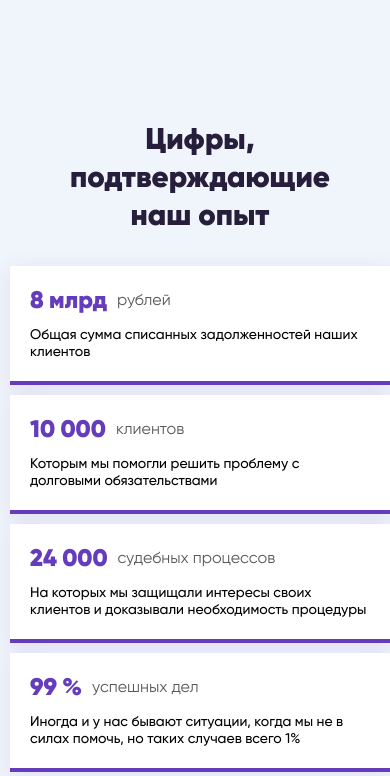
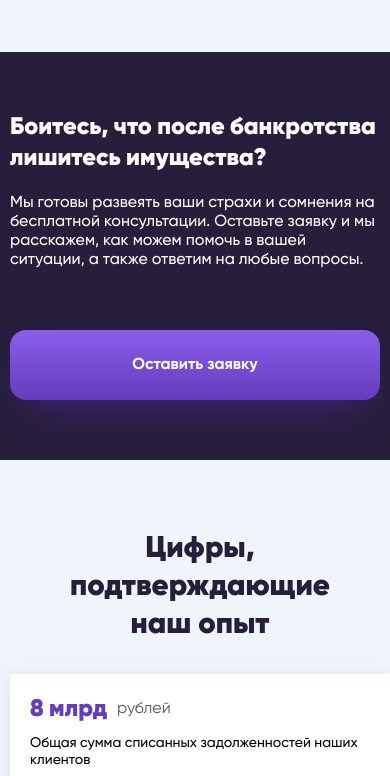
Before and after one commit to ES-Good/bonkrot, a website: page index.html in a window 390 px wide. Shown: the part 8188-8964 px from the top of the page. Drawn offline with Linux system fonts and the light colour scheme; files whose address does not match are found by name.

Commit message:
section property

```diff
--- a/index.html
+++ b/index.html
@@ -365,6 +365,20 @@
     </div>
   </section> -->
 
+  <section class="section property">
+    <div class="container property__container">
+      <div class="property__bg"><img src="img/property/bg.png" alt="bg"></div>
+      <div class="row property__row">
+        <div class="propety__box">
+          <h4 class="property__title">Боитесь, что после банкротства лишитесь имущества?</h4>
+          <p class="property__text">Мы готовы развеять ваши страхи и сомнения на бесплатной консультации. Оставьте заявку и мы расскажем, как можем помочь в вашей ситуации, а также ответим на любые вопросы.</p>
+        </div>
+        <button class="button property__button">Оставить заявку</button>
+      </div>
+    </div>
+  </section>
+  <!-- /.section property -->
+
   <section class="section digits">
     <div class="container-big">
       <div class="digits__row row">
@@ -404,7 +418,9 @@
   </section>
   <!-- /.section digits -->
 
+
   <section class="section positive">
+    <div class="positive__money"><img src="img/positive/money.png" alt="money"></div>
     <h3 class="section__title positive__title">Положительное решение суда </h3>
     <p class="section__subtitle positive__subtitle">на 85% зависит от опыта и профессионализма юриста</p>
     <div class="container-big">
--- a/sass/_media.sass
+++ b/sass/_media.sass
@@ -7,9 +7,15 @@
 
 
 @media screen and (max-width: 1550px)
+    .property
+        &__bg
+            width: 105%
     .positive
         &__content
             margin-left: -120px
+        &__money
+            width: 250px
+            top: 25%
     .main
         &__box
             margin-left: 0
@@ -60,6 +66,15 @@
             padding-right: 0
 
 @media screen and (max-width: 1200px)
+    .property
+        &__title
+            font-size: 30px
+            line-height: 39px
+            max-width: 480px
+        &__text
+            font-size: 20px
+            line-height: 24px
+            max-width: 480px
     .digits
         padding-top: 90px
         &__card
@@ -76,6 +91,8 @@
         padding-top: 130px
         padding-left: 30px
         padding-right: 30px
+        &__money
+            top: 15%
         &__subtitle
             margin-bottom: 80px
         &__content
@@ -221,6 +238,16 @@
 
 
 @media screen and (max-width: 992px)
+    .property
+        background: $dark
+        padding-top: 60px
+        padding-bottom: 60px
+        &__bg
+            display: none
+        &__title
+            max-width: 390px
+        &__text
+            max-width: 390px
     .digits
         &__row
             flex-direction: column
@@ -231,6 +258,8 @@
             margin-bottom: 30px
             text-align: center
     .positive
+        &__money
+            display: none
         &__row
             flex-direction: column
             align-items: center
@@ -413,6 +442,15 @@
             bottom: -90px
 
 @media screen and (max-width: 767px)
+    .property
+        &__row
+            flex-direction: column
+            align-items: center
+        &__text
+            margin-bottom: 60px
+            max-width: 100%
+        &__title
+            max-width: 100%
     .footer
         padding-bottom: 140px
         &__row
@@ -577,6 +615,15 @@
             margin: 10px 0
 
 @media screen and (max-width: 575px)
+    .property
+        &__title
+            font-size: 24px
+            line-height: 31px
+        &__text
+            font-size: 16px
+            line-height: 19px
+        &__button
+            width: 100%
     .digits
         padding-top: 70px
         padding-right: 0
--- a/sass/style.sass
+++ b/sass/style.sass
@@ -11,9 +11,10 @@
 @import 'templates/help'
 @import 'templates/form-block'
 @import 'templates/life-after'
+@import 'templates/emotion'
+@import 'templates/property'
+@import 'templates/digits'
 @import 'templates/positive'
-@import 'templates/emotion'
-@import 'templates/digits'
 @import 'templates/comments'
 @import 'templates/doubt'
 @import 'templates/footer'
--- a/sass/templates/_positive.sass
+++ b/sass/templates/_positive.sass
@@ -1,6 +1,7 @@
 .positive
   background-color: $light
   padding-top: 200px
+  position: relative
   &__title
     margin: auto
     text-align: center
@@ -41,3 +42,8 @@
     position: absolute
     left: -58px
     top: -3px
+  &__money
+    position: absolute
+    right: 0
+    z-index: 2
+    top: 21%
--- /dev/null
+++ b/sass/templates/_property.sass
@@ -0,0 +1,39 @@
+.property
+  background: linear-gradient(to bottom, $white 50%, $light 50%)
+  padding-top: 90px
+  padding-bottom: 90px
+  &__row
+    align-items: flex-end
+    position: relative
+    z-index: 1
+    justify-content: space-around
+  &__container
+    position: relative
+  &__bg
+    position: absolute
+    width: 100%
+    left: 50%
+    top: 50%
+    transform: translate(-50%, -50%)
+    z-index: 0
+    & img
+      width: 100%
+  &__title
+    font-family: 'Gilroy-Black'
+    font-style: normal
+    font-weight: normal
+    font-size: 36px
+    line-height: 46px
+    color: $white
+    max-width: 765px
+    margin-bottom: 20px
+  &__text
+    font-family: 'Gilroy-Medium'
+    font-style: normal
+    font-weight: normal
+    font-size: 24px
+    line-height: 29px
+    color: $white
+    max-width: 765px
+  &__button
+    padding: 25px 70px
```
Also changed, not shown: css/style.css, img/property/bg.png (added).
